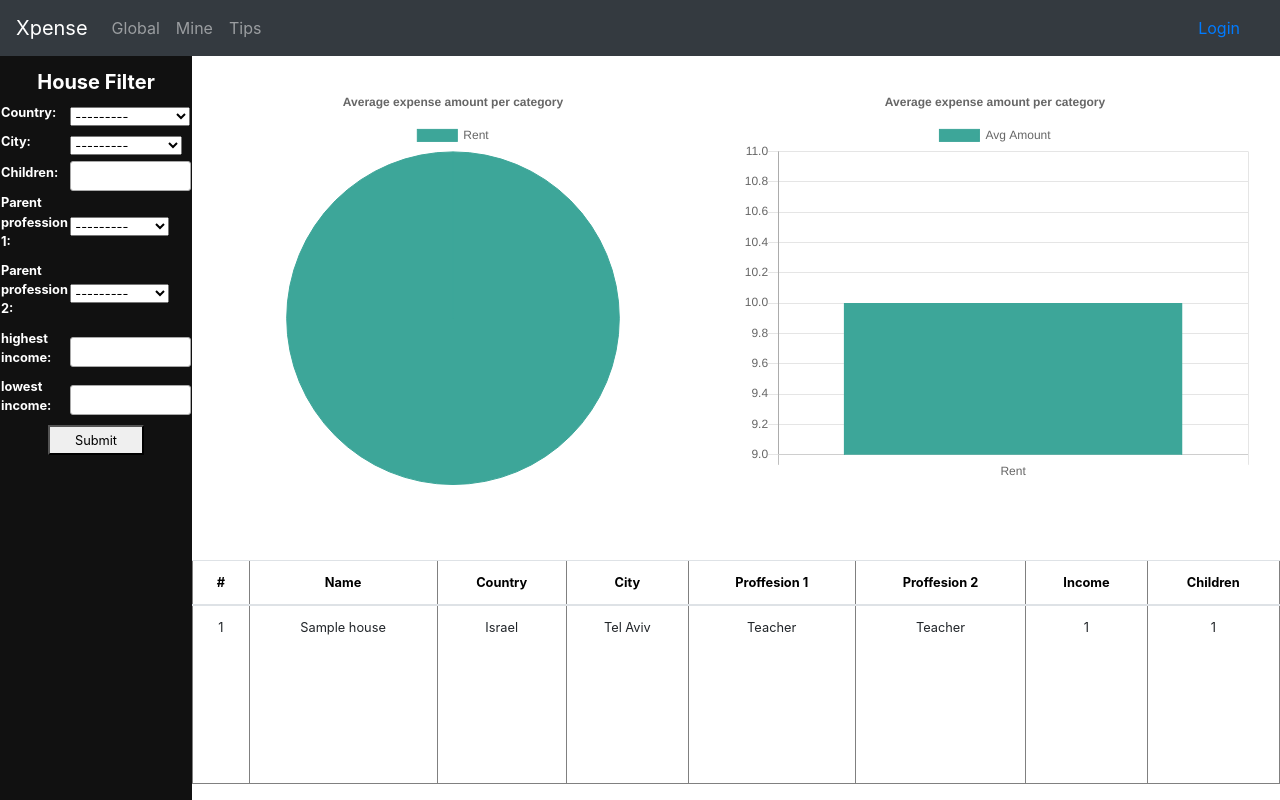
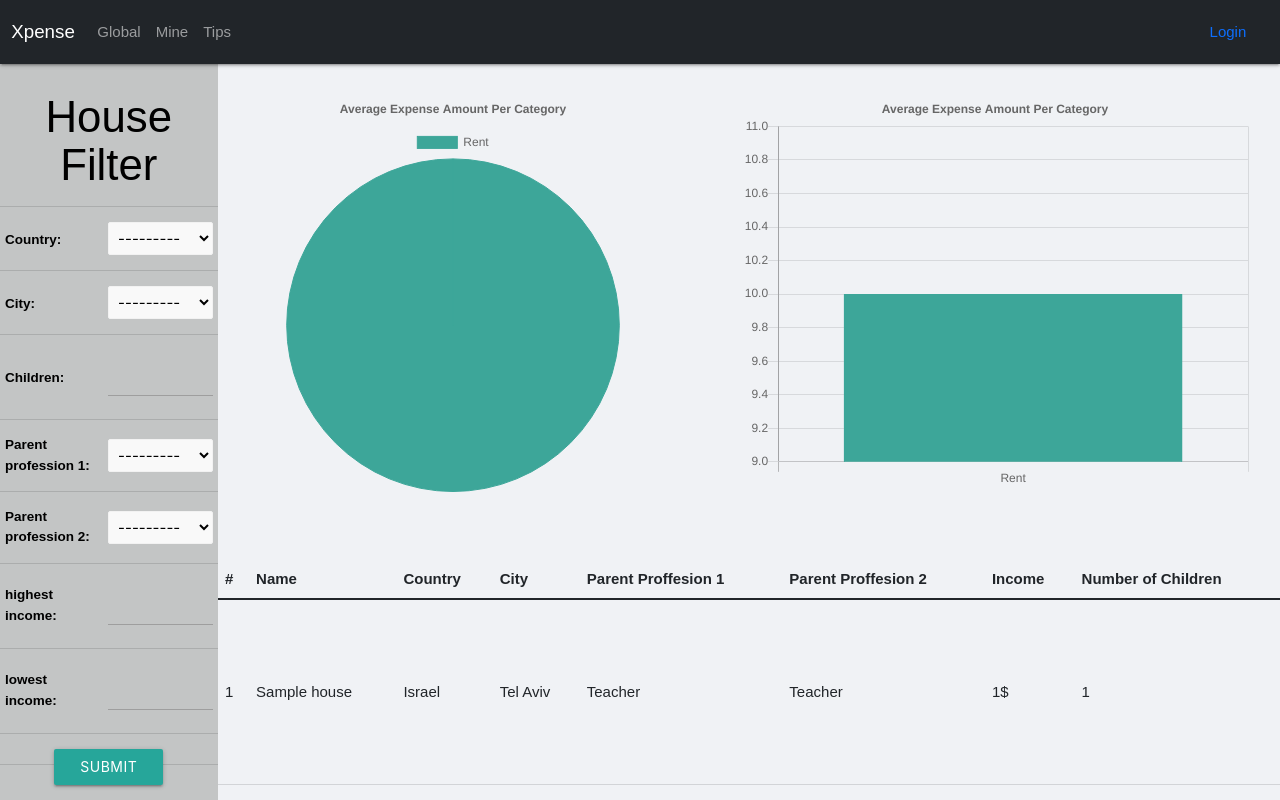
Before and after one commit to redhat-beyond/Xpense, a Django app: page /global/ in a window 1280 px wide. Run offline with Django 4.2, Linux system fonts and the light colour scheme; data comes from the database, SQL or seed files in the repository; tables that the repository leaves empty hold one stand-in row (values such as "Sample post"); some libraries are stand-ins or nearby versions.

Commit message:
Updating the UI and fixing little issues with UI
- update bootstrap library to 5.1.3
- use a form css library called materialize
- update and modify the css html as necessary
- add icon
- add currency
- "Parent" To column
- expense -> Expense in chart title

```diff
--- a/Xpense/settings.py
+++ b/Xpense/settings.py
@@ -41,6 +41,7 @@ INSTALLED_APPS = [
     'tips.apps.TipsConfig',
     'accounts.apps.AccountsConfig',
     'crispy_forms',
+    'material',
 ]
 
 MIDDLEWARE = [
--- a/Xpense/urls.py
+++ b/Xpense/urls.py
@@ -22,5 +22,4 @@ urlpatterns = [
     path('accounts/', include("django.contrib.auth.urls")),
     path('tips/', include('tips.urls')),
     path('', include('house.urls')),
-
 ]
--- a/static/css/app_layout.css
+++ b/static/css/app_layout.css
@@ -1,11 +1,20 @@
+* {
+  box-sizing: border-box
+}
 body {
-  margin: 0;
+  font-family: 'Poppins', sans-serif;
+  background-color: #f0f2f5;
+}
+:root{
+  --background: linear-gradient(120deg, rgb(238, 248, 243) 0%, rgb(150, 150, 255) 100%);
 }
 
 #outer-container {
   display: table;
   width: 100%;
   height: 100%;
+  background-color: var(--background);
+
 }
 
 .sidenav {
--- a/static/css/form.css
+++ b/static/css/form.css
@@ -1,25 +1,13 @@
-th {
-  color: white;
-  font-size: 0.8em;
+th label {
+  color: black;
+  font-size: 0.9em;
 }
-td {
-  font-size: 0.8em;
+td input {
+  height: 20%;
 }
-ul.errorlist {
-  margin: 0;
-  padding: 0;
-}
-.errorlist li {
-  border: 1px solid red;
-  color: red;
-  background: rgba(255, 0, 0, 0.15);
-  list-style-position: inside;
+td select {
   display: block;
-  font-size: 0.8em;
-  margin: 0 0 3px;
-  padding: 4px 5px;
-  text-align: center;
-  border-radius: 3px;
+  height: 20%;
 }
 
 button {
@@ -29,31 +17,6 @@ button {
   color: black;
   left: 25%;
 }
-
-input,
-textarea {
-  width: 100%;
-  padding: 5px !important;
-  -webkit-box-sizing: border-box;
-  -moz-box-sizing: border-box;
-  box-sizing: border-box;
-  border-radius: 3px;
-  border-style: solid;
-  border-width: 1px;
-  border-color: rgb(169, 169, 169);
+button:hover{
+  background-color: lightgrey;
 }
-input {
-  height: 30px;
-}
-
-.success {
-  background-color: rgba(0, 128, 0, 0.15);
-  padding: 10px;
-  text-align: center;
-  color: green;
-  border: 1px solid green;
-  border-radius: 3px;
-}
-.submit_container {
-  text-align: center;
-}
--- a/static/css/global.css
+++ b/static/css/global.css
@@ -1,6 +1,6 @@
 .table-container {
   height: 30%;
-  width: 85%;
+  width: 83%;
   overflow-x: hidden;
   text-align: justify;
   position: fixed;
@@ -9,18 +9,21 @@
   justify-content: center;
   bottom: 0;
   right: 0;
+  background-color: inherit;
 }
 
 .sidebar-container {
   height: 100%;
   z-index: -1;
-  width: 15%;
+  width: 17%;
   text-align: justify;
   position: fixed;
   margin: auto;
   display: flex;
   justify-content: center;
   bottom: 0;
+  left:0;
+  background-color: inherit;
 }
 
 .chart-container {
@@ -29,52 +32,14 @@
   width: 85%;
   position: fixed;
   right: 0;
+  background-color: inherit;
 }
 
-.table th {
-  text-align: center;
-  color: black;
-}
 
-.sidebar {
-  height: 100%;
-  width: 100%;
-  position: absolute;
-  z-index: 1;
-  top: 0;
-  left: 0;
-  background-color: #111;
-  overflow-x: hidden;
-  transition: 0.5s;
-  padding-top: 60px;
-}
 
-.form_title {
-  font-size: 20px;
-  font-weight: bold;
-  color: #fff;
-  text-align: center;
-  margin-top: 10px;
-}
-
-/* On smaller screens, where height is less than 450px, change the style of the sidenav (less padding and a smaller font size) */
+/* On smaller screens, where height is less than 450px, change the style of the sidebar (less padding and a smaller font size) */
 @media screen and (max-height: 450px) {
   .sidebar {
     padding-top: 15px;
   }
 }
-
-.chart_card {
-  width: 100vw;
-  display: flex;
-  align-items: center;
-  position: relative;
-  margin: 5px;
-}
-
-.chart_box {
-  position: relative;
-  height: 50vh;
-  width: 40vw;
-  margin-right: 30px;
-}
--- a/static/css/sidebar.css
+++ b/static/css/sidebar.css
@@ -5,16 +5,14 @@
   z-index: 1;
   top: 0;
   left: 0;
-  background-color: #111;
-  overflow-x: hidden;
+  background-color: #c3c5c5;
   transition: 0.5s;
   padding-top: 60px;
 }
-
 .form_title {
   font-size: 20px;
   font-weight: bold;
-  color: #fff;
+  color: #111;
   text-align: center;
   margin-top: 10px;
 }
--- a/static/css/tips_board.css
+++ b/static/css/tips_board.css
@@ -37,4 +37,3 @@
   bottom:0;
   right:0;
 }
-    </style>
--- a/templates/base.html
+++ b/templates/base.html
@@ -2,13 +2,18 @@
 <!DOCTYPE html>
 <html lang="en">
   <head>
+    <meta charset="UTF-8" />
+    <meta http-equiv="X-UA-Compatible" content="IE=edge" />
+    <meta name="viewport" content="width=device-width, initial-scale=1.0" />
+
     <title>Xpense</title>
+    <link rel="icon" href="{% static 'images/ico.png' %}" />
     <link
-      href="//maxcdn.bootstrapcdn.com/bootstrap/4.0.0/css/bootstrap.min.css"
+      href="https://cdn.jsdelivr.net/npm/bootstrap@5.1.3/dist/css/bootstrap.min.css"
       rel="stylesheet"
-      id="bootstrap-css"
+      integrity="sha384-1BmE4kWBq78iYhFldvKuhfTAU6auU8tT94WrHftjDbrCEXSU1oBoqyl2QvZ6jIW3"
+      crossorigin="anonymous"
     />
-    <script src="//maxcdn.bootstrapcdn.com/bootstrap/4.0.0/js/bootstrap.min.js"></script>
     <script
       src="https://cdnjs.cloudflare.com/ajax/libs/Chart.js/2.8.0/Chart.min.js"
       integrity="sha256-Uv9BNBucvCPipKQ2NS9wYpJmi8DTOEfTA/nH2aoJALw="
@@ -20,19 +25,39 @@
       integrity="sha256-aa0xaJgmK/X74WM224KMQeNQC2xYKwlAt08oZqjeF0E="
       crossorigin="anonymous"
     />
-    <!-- jQuery -->
-    <script src="https://code.jquery.com/jquery-3.3.1.min.js"></script>
+    <script
+      src="https://cdnjs.cloudflare.com/ajax/libs/materialize/1.0.0-rc.1/js/materialize.min.js"
+      integrity="sha256-SrBfGi+Zp2LhAvy9M1bWOCXztRU9Ztztxmu5BcYPcPE="
+      crossorigin="anonymous"
+    ></script>
+    <link
+      href="https://fonts.googleapis.com/icon?family=Material+Icons"
+      rel="stylesheet"
+    />
+    <link
+      rel="stylesheet"
+      href="https://cdnjs.cloudflare.com/ajax/libs/materialize/1.0.0-rc.1/css/materialize.min.css"
+      integrity="sha256-qj3p6P1fJIV+Ndv7RW1ovZI2UhOuboj9GcODzcNFIN8="
+      crossorigin="anonymous"
+    />
     <link
       rel="stylesheet"
       type="text/css"
       href="{% static 'css/app_layout.css' %}"
     />
+    <!-- jQuery -->
+    <script src="https://code.jquery.com/jquery-3.3.1.min.js"></script>
+    <link>
+      {% include 'material/includes/material_css.html' %}
+      {% include 'material/includes/material_js.html' %}
+    </link>
+    {% block styles %} {% endblock styles %}
   </head>
 
   <body>
-    {% block scripts %} {% endblock scripts %}
     <main>
       <nav class="navbar navbar-expand-sm navbar-dark bg-dark">
+        <div class="container-fluid">
         <a class="navbar-brand" href="/">Xpense</a>
         <button
           class="navbar-toggler"
@@ -46,7 +71,7 @@
           <span class="navbar-toggler-icon"></span>
         </button>
         <div class="collapse navbar-collapse" id="navbarText">
-          <ul class="navbar-nav mr-auto">
+          <ul class="navbar-nav me-auto">
             <li class="nav-item">
               <a class="nav-link" href="/global">Global</a>
             </li>
@@ -57,14 +82,15 @@
               <a class="nav-link" href="/tips">Tips</a>
             </li>
           </ul>
-            {% if user.is_authenticated %}
-                <a id class="nav-link mr-sm-2" href="/accounts/logout">Logout</a>
-            {% else %}
-                <a id class="nav-link mr-sm-2" href="/accounts/login">Login</a>
-            {% endif %}
+          {% if user.is_authenticated %}
+          <a id class="nav-link me-sm-2" href="/accounts/logout">Logout</a>
+          {% else %}
+          <a id class="nav-link me-sm-2" href="/accounts/login">Login</a>
+          {% endif %}
+        </div>
         </div>
       </nav>
-      <div>{%block content%}{%endblock%}</div>
+      <div id="outer-container">{%block content%}{%endblock%}</div>
     </main>
   </body>
 </html>
--- a/templates/global/chart.html
+++ b/templates/global/chart.html
@@ -21,7 +21,6 @@
                   {%endfor%}],
                       datasets: [
                       {
-                            label: "Avg Amount",
                           data: [{%for amount in amounts%}
                               '{{amount}}',
                           {%endfor%}],
@@ -32,6 +31,21 @@
                   ],
               },
               options: {
+                tooltips: {
+                    callbacks: {
+                        label: function(tooltipItem, data) {
+                            var dataset = data.datasets[tooltipItem.datasetIndex];
+                            var total = dataset.data.reduce(function(previousValue, currentValue, currentIndex, array) {
+                                return parseInt(previousValue) + parseInt(currentValue);
+                            });
+                            console.log(total)
+                            var currentValue = dataset.data[tooltipItem.index];
+                            var percentage = Math.floor(((currentValue/total) * 100)+0.5);
+
+                            return 'Expense Monthly Amount of ' + data.labels[tooltipItem.index] + ': ' + data.datasets[tooltipItem.datasetIndex].data[tooltipItem.index] + "$ which is " + percentage + "% percentage";
+                       }
+                    }
+                },
                   responsive: true,
                   maintainAspectRatio: false,
                   scales: {
@@ -41,7 +55,8 @@
                   },
                   title: {
                       display: true,
-                        text: 'Average expense amount per category',
+                      text: 'Average Expense Amount Per Category',
+                      fullSize:true,
                   }
               },
           });
@@ -56,7 +71,7 @@
                   {%endfor%}],
                   datasets: [
                       {
-                            label: "Avg Amount",
+                          label: 'Expense Amount',
                           data: [{%for amount in amounts%}
                               '{{amount}}',
                           {%endfor%}],
@@ -67,6 +82,17 @@
                   ],
               },
               options: {
+                legend: {
+                    display: false
+                },
+                tooltips: {
+                    callbacks: {
+                       label: function(tooltipItem) {
+                              return ` Expense Monthly Amount ${tooltipItem.yLabel}$` ;
+                       }
+                    }
+                },
+
                   responsive: true,
                   maintainAspectRatio: false,
                   scales: {
@@ -74,9 +100,11 @@
                           beginAtZero: true,
                       },
                   },
+
                   title: {
                       display: true,
-                        text: 'Average expense amount per category',
+                      fullSize:true,
+                      text: 'Average Expense Amount Per Category',
                   }
               },
           });
--- a/templates/global/filter_form.html
+++ b/templates/global/filter_form.html
@@ -1,6 +1,5 @@
 {% block filter_form %} {% load static %}
-    <link rel="stylesheet" type="text/css" href="{% static 'css/form.css' %}"/>
-    <h2 class="form_title">House Filter</h2>
+<h3 class="text-center text-black pt-1">House Filter</h3>
 
 <form
   method="post"
@@ -14,7 +13,7 @@
     </tr>
     <tr>
       <td>
-                    <button type="submit">Submit</button>
+        <button type="submit" class="btn btn-info btn-md">Submit</button>
       </td>
     </tr>
   </table>
--- a/templates/global/global.html
+++ b/templates/global/global.html
@@ -1,5 +1,8 @@
-{% extends "base.html" %} {%load static%} {%block content%}
+{% extends "base.html" %} {%load static%} {%block styles%}
 <link rel="stylesheet" type="text/css" href="{% static 'css/global.css' %}" />
+<link rel="stylesheet" type="text/css" href="{% static 'css/form.css' %}" />
+<link rel="stylesheet" type="text/css" href="{% static 'css/chart.css' %}" />
+{% endblock styles %} {%block content%}
 <body>
   <div class="sidebar-container">{% include 'global/sidebar.html' %}</div>
   <div class="table-container">{% include 'global/table.html' %}</div>
--- a/templates/global/table.html
+++ b/templates/global/table.html
@@ -6,10 +6,10 @@
       <th>Name</th>
       <th>Country</th>
       <th>City</th>
-      <th>Proffesion 1</th>
-      <th>Proffesion 2</th>
+      <th>Parent Proffesion 1</th>
+      <th>Parent Proffesion 2</th>
       <th>Income</th>
-      <th>Children</th>
+      <th>Number of Children</th>
     </tr>
   </thead>
   <tbody>
@@ -21,7 +21,7 @@
       <td>{{ house.city.name }}</td>
       <td>{{ house.parent_profession_1 }}</td>
       <td>{{ house.parent_profession_2 }}</td>
-      <td>{{ house.income }}</td>
+      <td>{{ house.income }}$</td>
       <td>{{ house.children }}</td>
     </tr>
     {% empty %}
```
Also changed, not shown: static/css/chart.css (+12 -37 lines), static/images/ico.png (added), 2 other files. Lines whose indentation alone changed are shown as unchanged.
